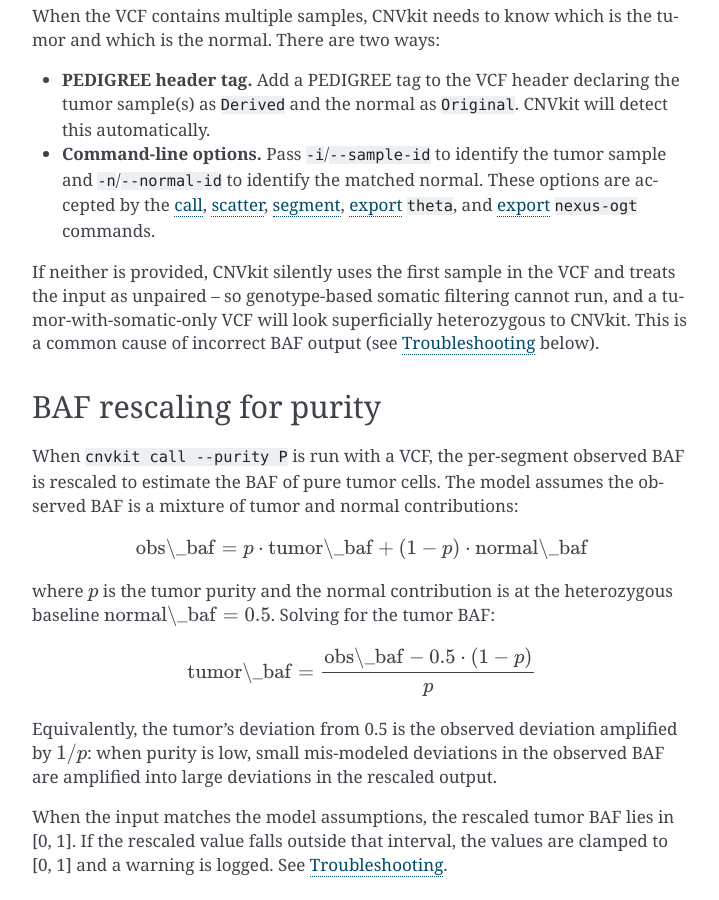
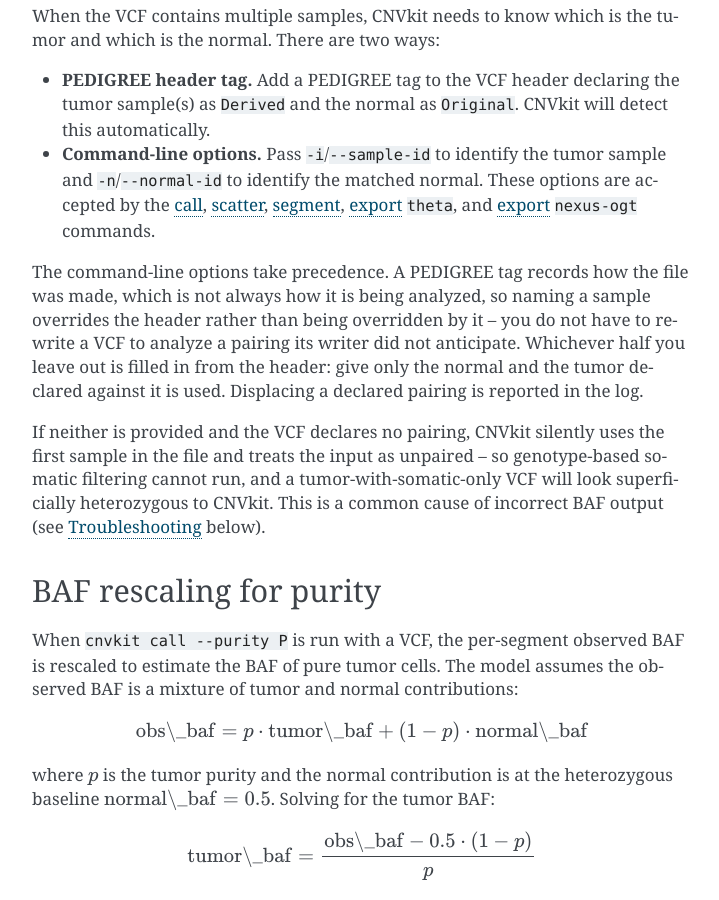
Before and after one commit to etal/cnvkit, a Sphinx documentation site: the page built from doc/baf.rst, in a window 1280 px wide and 900 px high, scrolled down 1974 px. Shown: the whole window, without its empty margins (388-1107 px from the left). Built offline with Sphinx 7.4.7, drawn with Linux system fonts in a browser that asks for light colours; some of the changed text lies outside the part shown.

Commit message:
Document that explicit VCF sample IDs override a PEDIGREE header
The "Sample identification in VCFs" section presented the header tag and
the command-line options as alternatives without saying which prevails.
State the precedence, and qualify two nearby claims that hold only for a
VCF declaring no pairing of its own: that a file read without sample IDs
is treated as unpaired, and that the sample used is the file's first.

```diff
--- a/doc/baf.rst
+++ b/doc/baf.rst
@@ -98,11 +98,19 @@ tumor and which is the normal. There are two ways:
   options are accepted by the :ref:`call`, :ref:`scatter`, :ref:`segment`,
   :ref:`export` ``theta``, and :ref:`export` ``nexus-ogt`` commands.
 
-If neither is provided, CNVkit silently uses the first sample in the VCF and
-treats the input as unpaired -- so genotype-based somatic filtering cannot
-run, and a tumor-with-somatic-only VCF will look superficially heterozygous
-to CNVkit. This is a common cause of incorrect BAF output (see
-:ref:`baf-troubleshooting` below).
+The command-line options take precedence. A PEDIGREE tag records how the file
+was made, which is not always how it is being analyzed, so naming a sample
+overrides the header rather than being overridden by it -- you do not have to
+rewrite a VCF to analyze a pairing its writer did not anticipate. Whichever
+half you leave out is filled in from the header: give only the normal and the
+tumor declared against it is used. Displacing a declared pairing is reported
+in the log.
+
+If neither is provided and the VCF declares no pairing, CNVkit silently uses
+the first sample in the file and treats the input as unpaired -- so
+genotype-based somatic filtering cannot run, and a tumor-with-somatic-only
+VCF will look superficially heterozygous to CNVkit. This is a common cause of
+incorrect BAF output (see :ref:`baf-troubleshooting` below).
 
 
 .. _baf-rescaling:
@@ -185,8 +193,9 @@ This means observed BAFs were too far from 0.5 for the rescaling model
 - **The VCF contains somatic-only variants** (most common). Re-run with a
   VCF that includes germline heterozygous SNPs. See :ref:`baf-vcf-prep`.
 - **Sample IDs not specified.** With ``-i``/``-n`` missing in a paired
-  tumor/normal VCF, CNVkit cannot apply genotype-based somatic filtering.
-  Set ``--sample-id`` and ``--normal-id`` (or add a PEDIGREE header).
+  tumor/normal VCF that declares no pairing of its own, CNVkit cannot apply
+  genotype-based somatic filtering. Set ``--sample-id`` and ``--normal-id``
+  (or add a PEDIGREE header).
 - **Purity estimate is too low.** If the purity passed to ``--purity`` is
   below the actual tumor cell fraction, observed deviations from 0.5 get
   amplified beyond the [0, 1] range during rescaling.
--- a/doc/pipeline.rst
+++ b/doc/pipeline.rst
@@ -847,7 +847,8 @@ additional "baf" column (using the same logic as ``export nexus-ogt``).
 If ``--purity`` was specified, then the BAF values are also rescaled to
 estimate pure-tumor BAFs (clamped to [0, 1]).
 The VCF must contain heterozygous germline SNVs; pass ``-i``/``--sample-id``
-and ``-n``/``--normal-id`` if the VCF lacks a PEDIGREE header. See
+and ``-n``/``--normal-id`` to name the pair, which overrides any PEDIGREE
+header. See
 :doc:`baf` for the math, VCF preparation requirements, and troubleshooting.
 
 The ``call`` command can also optionally re-center the log2 values, though
--- a/doc/plots.rst
+++ b/doc/plots.rst
@@ -170,8 +170,9 @@ Better results can be had by giving CNVkit more information:
 - Add a "PEDIGREE" tag to the VCF header, listing the tumor sample as "Derived"
   and the normal as "Original". (MuTect doesn't do this, but it does add a
   nonstandard GATK header that CNVkit can extract the same information from.)
-- In lieu of a PEDIGREE tag, tell CNVkit which sample IDs are the tumor and normal using the
-  ``-i`` and ``-n`` options, respectively.
+- Tell CNVkit which sample IDs are the tumor and normal using the ``-i`` and
+  ``-n`` options, respectively. These take precedence over a PEDIGREE tag, so
+  a header naming the wrong pair need not be corrected first.
 - If no paired normal sample is available, you can still filter for likely
   informative SNPs by intersecting your tumor VCF with a set of known SNPs such
   as 1000 Genomes, ESP6500, or ExAC.
```
